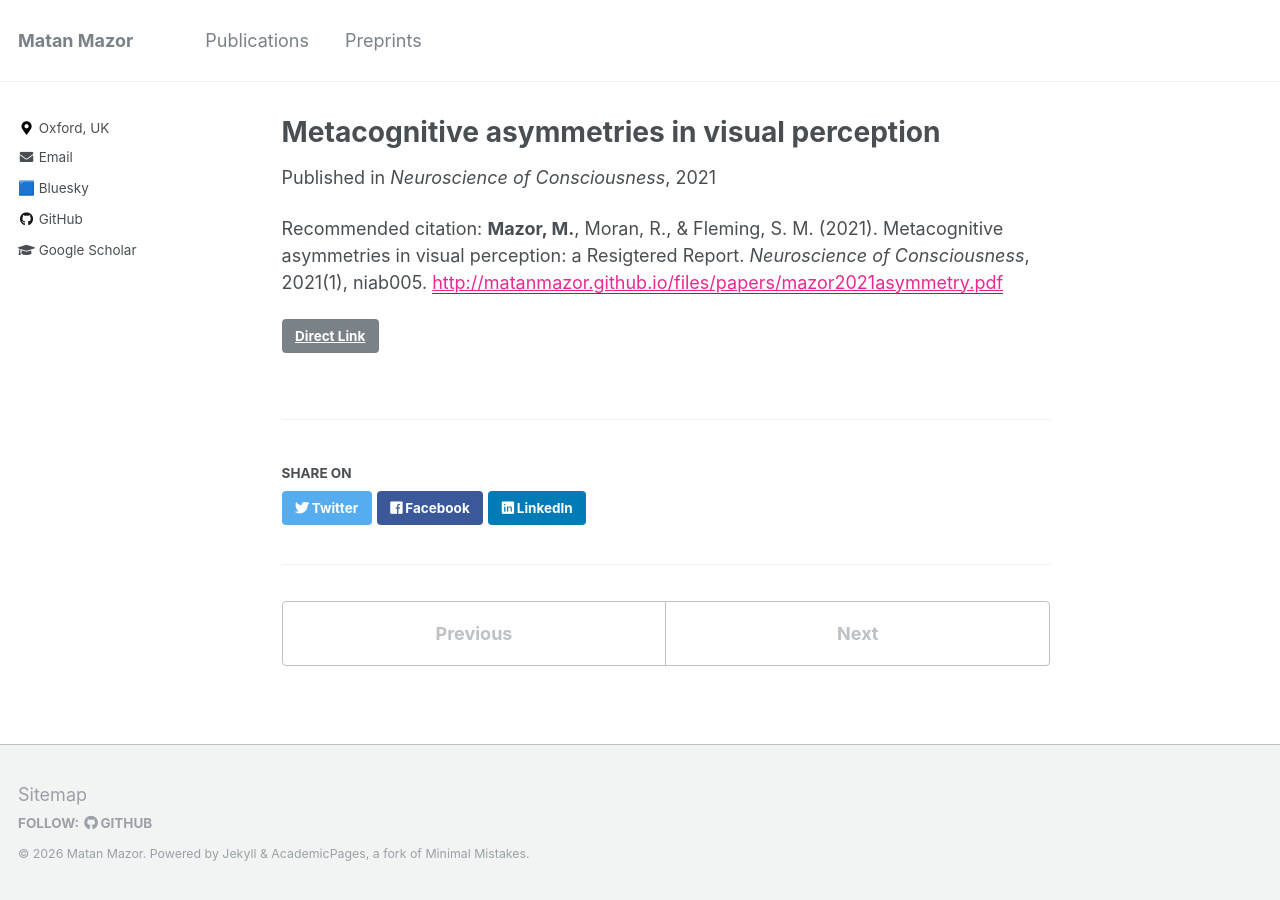
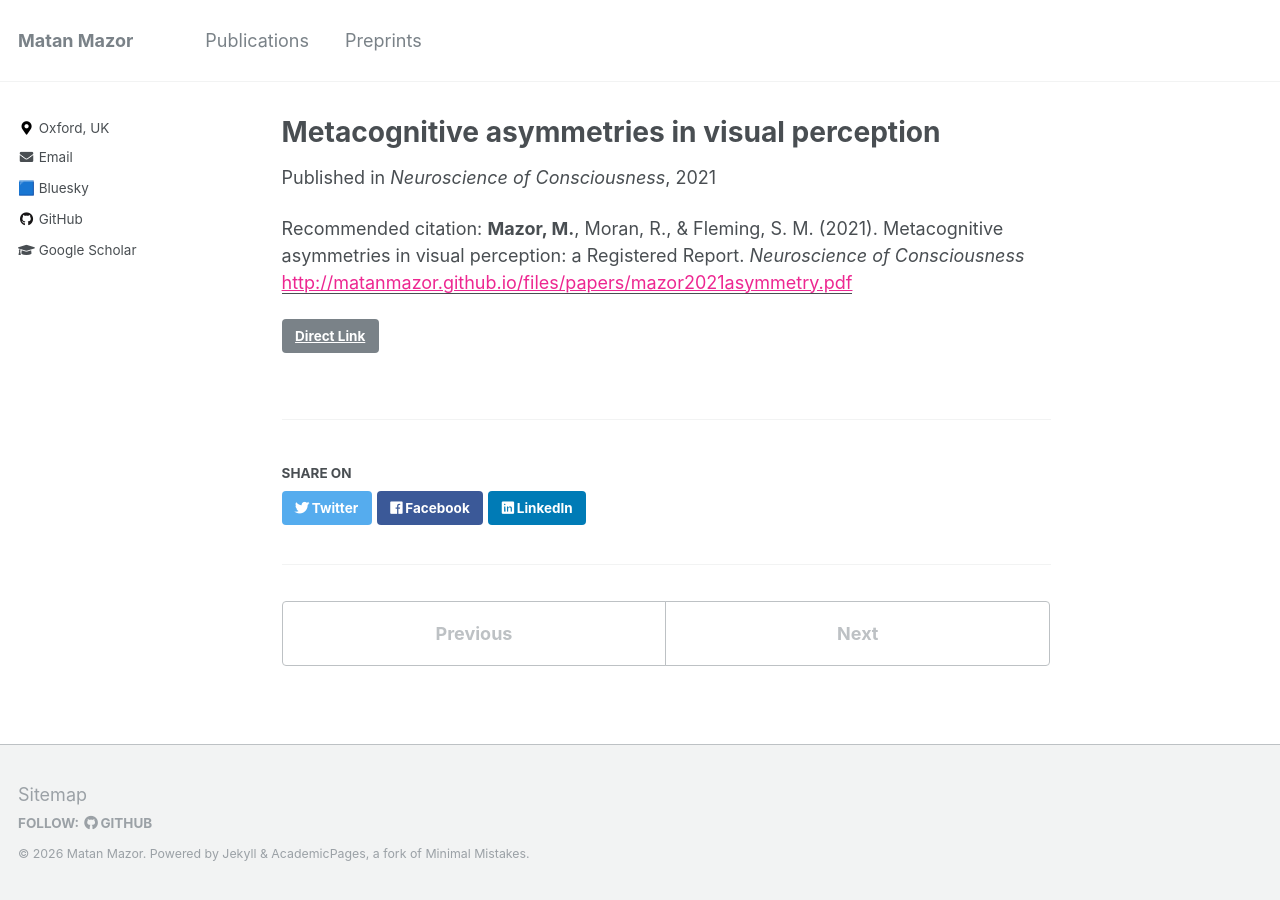
Before and after one commit to matanmazor/matanmazor.github.io, a Jekyll site: the page built from _publications/2021-08-01-asymmetry.md, in a window 1280 px wide. Built offline with Jekyll 4.4.1, drawn with Linux system fonts in a browser that asks for light colours.

Commit message:
changed reference format

```diff
--- a/_publications/2021-08-01-asymmetry.md
+++ b/_publications/2021-08-01-asymmetry.md
@@ -10,5 +10,5 @@ paperurl: 'http://matanmazor.github.io/files/papers/mazor2021asymmetry.pdf'
 data: https://github.com/matanmazor/asymmetry/tree/master/data
 summary_paragraph: In detection tasks, people are slower, less confident, and less able to identify their own errors in reporting stimulus absence than presence.  We thought this might be related to a more general difficulty in making inference based on the absence of evidence, a bit like interpreting p>0.05 in statistical testing. Together with [Steve](http://metacoglab.org/people) and [Rani](https://www.mps-ucl-centre.mpg.de/person/104602/2813), we tested this idea in a Registered Report. Our findings suggest that presence/absence asymmetries in overall confidence and RT are indeed most likely to reflect a general difficulty in interpreting absence of evidence, but that asymmetries in metacognitive sensitivity are more specific to visual nothingness.
 
-citation: '<b>Mazor, M.</b>, Moran, R., & Fleming, S. M. (2021). Metacognitive asymmetries in visual perception: a Resigtered Report. <i>Neuroscience of Consciousness</i>, 2021(1), niab005.'
+citation: '<b>Mazor, M.</b>, Moran, R., & Fleming, S. M. (2021). Metacognitive asymmetries in visual perception: a Registered Report. <i>Neuroscience of Consciousness</i>'
 ---
```
Also changed, not shown: _publications/2019-10-01-a-novel-tool.md (+1 -1 lines), _publications/2020-10-01-distinct-metacognitive.md (+1 -1 lines), _publications/2020-10-02-awareness-of-absence.md (+1 -1 lines), _publications/2021-02-01-dunning-kruger.md (+1 -1 lines), _publications/2021-04-01-mistaking.md (+1 -1 lines).
